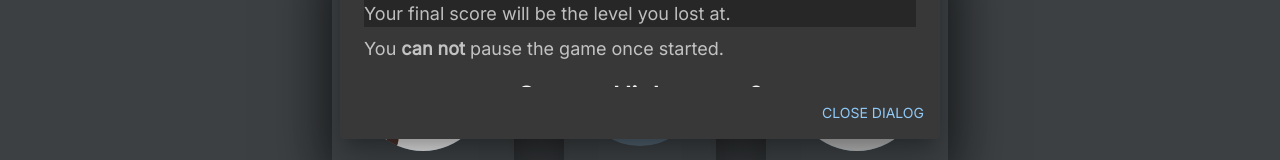
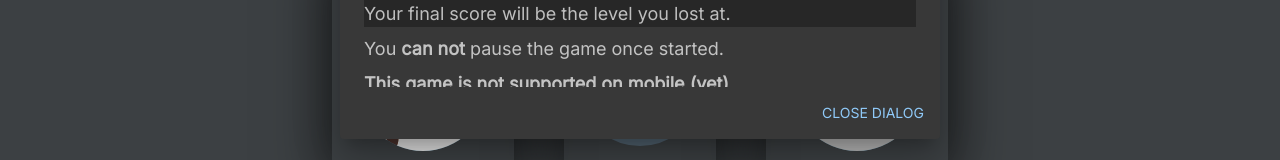
Before and after one commit to GHWang28/convo, a React (Create React App) app in the folder spotter/: page / in a window 1280 px wide. Shown: the part 629-789 px from the top of the page. Built offline with nearby package versions, Linux system fonts and the light colour scheme; no server answers.

Commit message:
Added mobile disclaimer

```diff
--- a/spotter/src/components/StartModal/index.jsx
+++ b/spotter/src/components/StartModal/index.jsx
@@ -54,6 +54,9 @@ function StartModal ({ setGameState, highscore = 0}) {
           <strong>{'can not'}</strong>
           {' pause the game once started.'}
         </DialogContentText>
+        <DialogContentText mb={1} fontSize={18}>
+          <strong>{'This game is not supported on mobile (yet).'}</strong>
+        </DialogContentText>
         <DialogContentText fontWeight={'bold'} mt={2} fontSize={25} color='whitesmoke' align='center'>
           {`Current Highscore: ${highscore}`}
         </DialogContentText>
```
